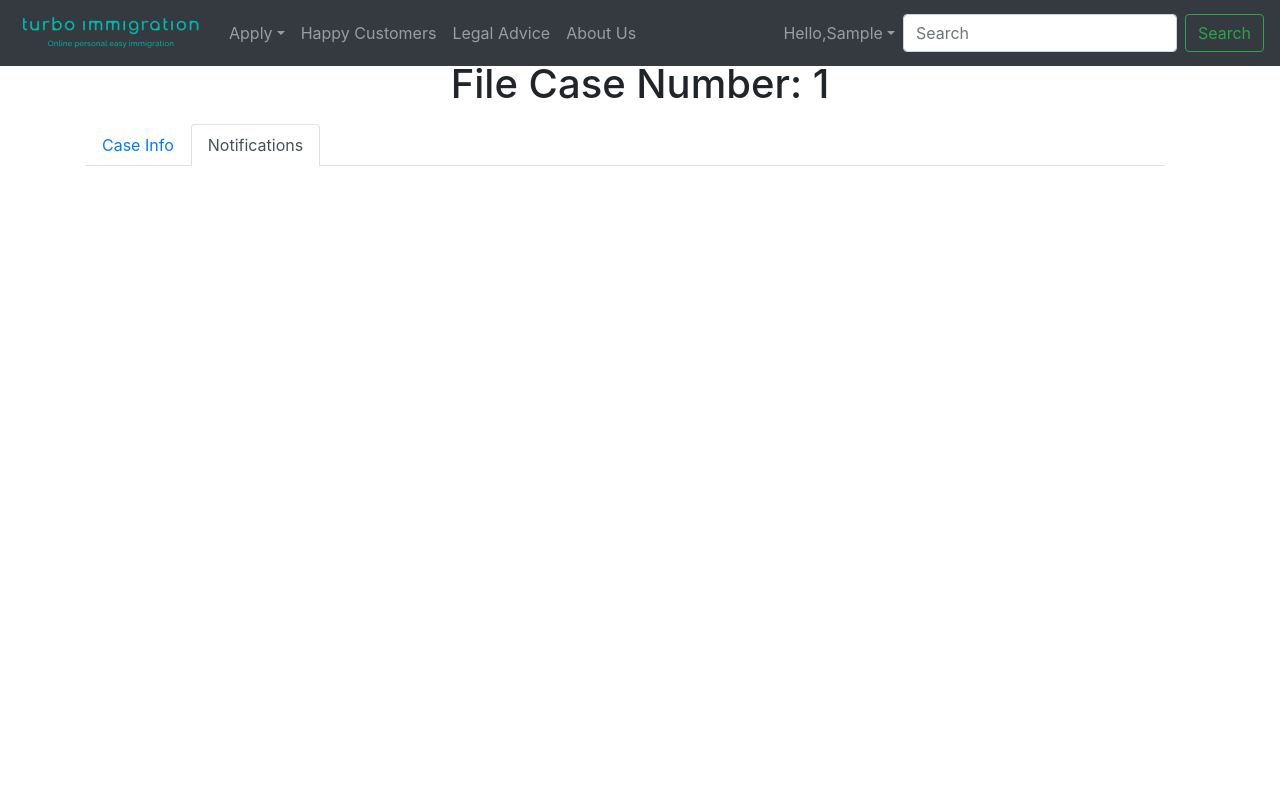
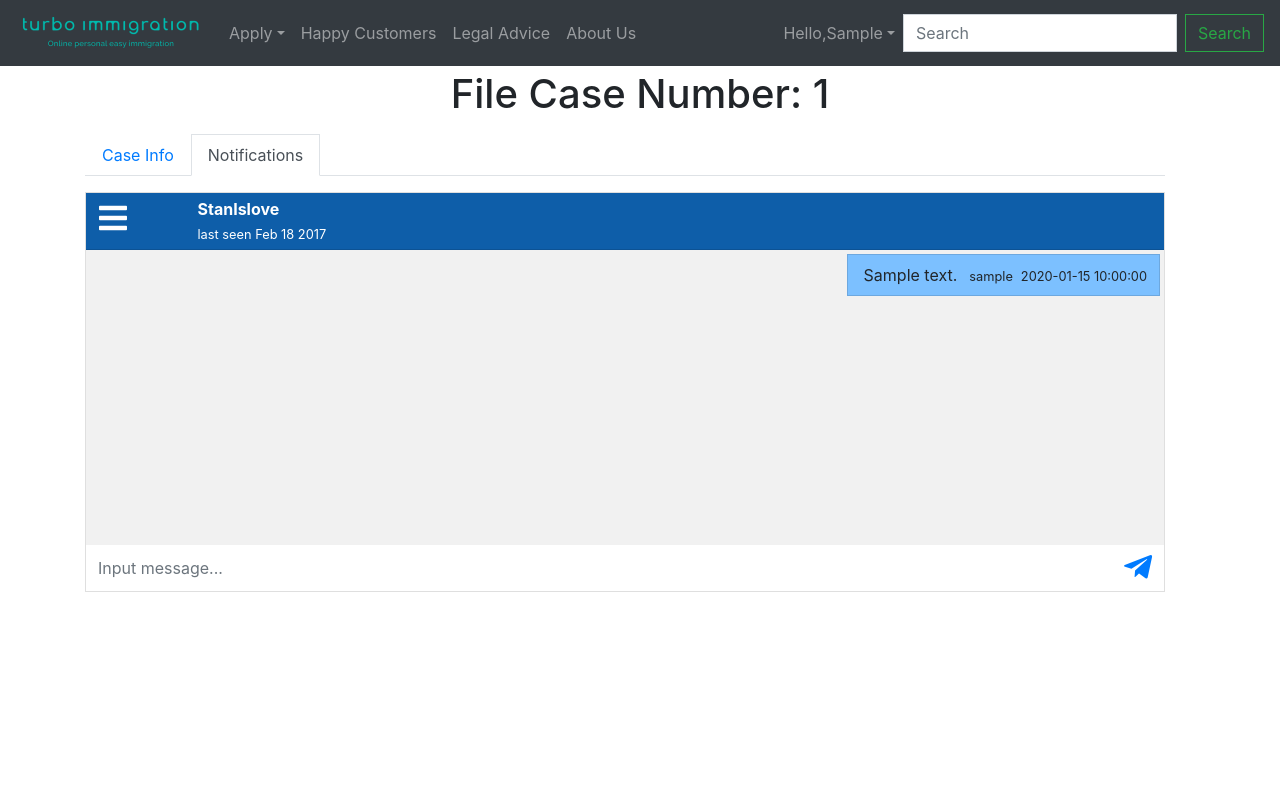
Before and after one commit to paketeserrano/turboimmigration, a Flask app: page /getFileCase/1 in a window 1280 px wide, after a click on "Notifications". Run offline with Flask 2, Linux system fonts and the light colour scheme; a user stored in the database is signed in; tables that the repository leaves empty hold one stand-in row (values such as "Sample post"); some libraries are stand-ins or nearby versions.

Commit message:
Adding notifications chat

```diff
--- a/app/routes.py
+++ b/app/routes.py
@@ -290,3 +290,18 @@ def getCaseItem(id = None):
 			return send_file(filecaseitem['itempath'], attachment_filename=filecaseitem['name'])
 		except Exception as e:
 			return str(e)
+
+@app.route("/getChat",methods=['GET'])
+def getChat():
+	caseid = str(request.args.get('caseid'))
+	print("caseid: " + str(caseid))
+	db = DBLayer.DB()
+	chat = db.getFileCaseChat(caseid)
+	return json.dumps(chat,default=str)
+
+@app.route("/newChatMessage",methods=['POST'])
+def newChatMessage():
+	data_received = request.get_json()
+	db = DBLayer.DB()
+	db.addChatMessage(data_received['chatid'],data_received['message'],data_received['userid'],data_received['username'])
+	return '{"status":"ok"}'
--- /dev/null
+++ b/app/static/css/filecasenotifications.css
@@ -0,0 +1,82 @@
+body {
+    min-height: 100vh;
+    padding: 10px;
+}
+.chat-container {
+    height: 25rem;
+    min-height: 20rem;
+}
+
+* {
+    border-radius: 0px!important;
+    border-collapse: collapse;
+    box-shadow:none!important;
+}
+
+.message-card {
+    max-width: 60%;
+}
+.bg-lightblue{
+    background-color:#7CC0FF;
+}
+.bg-darkblue{
+    background-color:#0E5EA9;
+}
+.bg-lightgrey {
+    background-color:#f1f1f1;
+}
+.search-input-h {
+    height: 10%!important;
+}
+
+.hover-color-darkblue:hover {
+    color:#0E5EA9!important;
+}
+.hover-color-lightgray:hover {
+    color:#dcdcdc!important;
+}
+.hover-bg-lightgray:hover {
+    background-color: #dcdcdc!important;
+    cursor:pointer;
+}
+.active.hover-bg-lightgray:hover {
+    background-color: #0E5EA9!important;
+    cursor:pointer;
+}
+.border-chat-lightgray{
+    border-style: solid;
+    border-width: 1px 0 1px 1px;
+    border-color: #dfdfdf!important;
+}
+.text-white{
+    color: white;
+}
+.message-scroll {
+    overflow-y: auto;
+}
+.sidebar-scroll {
+   overflow-y: auto;
+}
+#sidebar-content {
+    display: flex;
+    flex-direction: column;
+}
+#list-group {
+    flex: 1 1;
+}
+::-webkit-scrollbar-track {
+  -webkit-box-shadow: inset 0 0 6px rgba(0, 0, 0, 0.1);
+  background-color: #F5F5F5;
+}
+
+::-webkit-scrollbar {
+  width: 5px;
+  background-color: #F5F5F5;
+}
+
+::-webkit-scrollbar-thumb {
+  -webkit-box-shadow: inset 0 0 6px rgba(0, 0, 0, 0.1);
+  background-image: -webkit-gradient(linear, left bottom, left top, from(#30cfd0), to(#330867));
+  background-image: -webkit-linear-gradient(bottom, #30cfd0 0%, #330867 100%);
+  background-image: linear-gradient(to top, #30cfd0 0%, #330867 100%);
+}
--- a/app/static/js/filecase.js
+++ b/app/static/js/filecase.js
@@ -2,6 +2,7 @@ var surveys;
 var selectedCaseItemName;
 var selectedCaseItemId = -1;
 var rowToDelete;
+var chat;
 
 function downloadSurvey(surveyId)
 {
@@ -278,7 +279,57 @@ function prepareDeleteCaseItem(domElement){
    $('#deleteCaseItemText').html(myhtml);
 }
 
+$('#sendChatMessage').on('click', function() {
+	console.log("-----------------------");
+	console.log($('#chatMessage').val());
+	console.log("-----------------------");
+
+	console.log("current_user_name: " + current_user_name);
+
+	message = $('#chatMessage').val();
+	// Add the message with sending message
+	var dateNow = new Date(Date.now());
+	console.log(dateNow);
+	messageTime = dateNow.getFullYear() + "-" + (dateNow.getMonth()+1) + "-" + dateNow.getDay();
+	html = ""
+	html += '<div class="row justify-content-end">';
+	html += '<div class="card message-card bg-lightblue m-1">';
+	html += '<div class="card-body p-2">';
+	html += '<span class="mx-2">' + message + '</span>';
+	html += '<span class="float-right mx-1"><small>' + messageTime + '</i></small></span>';
+	html += '<span class="float-right mx-1"><small>' + current_user_name + '</i></small></span>';
+	html += '</div>';
+	html += '</div>';
+	html += '</div>';
+
+	newChatMessage = $('#chatMessage').val();
+	$('#chatMessage').val("");
+	$('#chatMessagesList').append(html);
+	$('#chatMessagesList').animate({scrollTop: $('#chatMessagesList').prop("scrollHeight")}, 500);
+
+    $.ajax({
+        type: 'POST',
+        url: '/newChatMessage',
+        contentType: 'application/json;charset=UTF-8',
+        data: JSON.stringify({
+            'chatid': chat['id'],
+            'message': newChatMessage,
+            'userid': current_user_id,
+            'username':current_user_name
+        }),
+        success:function(res){
+            var data=JSON.parse(res);
+        },
+        error: function(returned_value){
+            console.log("Error sending the chat message. Please check server logs")
+        }
+    })
+})
+
 $(document).ready(function() {
+
+	console.log("----------------- current_user_id:");
+	console.log(current_user_id);
 
 	//// Citizenship Docs////
 
@@ -350,4 +401,66 @@ $(document).ready(function() {
 		domElement = $(this);
 		prepareDeleteCaseItem(domElement);
 	});
+
+
+	// Populate notifications
+    $.ajax({
+        type: 'GET',
+        url: '/getChat',
+        data: {'caseid':filecaseInfo['id']},
+        success:function(data) {
+        	chat =JSON.parse(data);
+        	console.log(chat);
+        	renderChat(chat);
+        },
+        error: function(data) {
+        	console.log(data);
+        },
+        contentType: 'application/json;charset=UTF-8'
+    })
+
 })
+
+function renderChat(chat){
+	console.log("-------")
+	console.log(chat);
+	console.log("-------")
+	chatMessages = chat['messages'];
+	console.log("-------")
+	console.log(chatMessages);
+	console.log("-------")
+	console.log("current_user_id: " + current_user_id);
+	html = "";
+	for (index = 0; index < chatMessages.length; ++index){
+		message = chatMessages[index];
+		console.log("++++++++++++++++++++++")
+		console.log(message);
+		console.log("++++++++++++++++++++++")
+		if(message['userid'] == current_user_id){
+			html += '<div class="row justify-content-end">';
+			html += '<div class="card message-card bg-lightblue m-1">';
+			html += '<div class="card-body p-2">';
+			html += '<span class="mx-2">' + message['message'] + '</span>';
+			html += '<span class="float-right mx-1"><small>' + message['time'] + '</small></span>';
+			html += '<span class="float-right mx-1"><small>' + message['username'] + '</i></small></span>'
+			html += '</div>';
+			html += '</div>';
+			html += '</div>';
+		}
+		else{
+			html += '<div class="row">';
+			html += '<div class="card message-card m-1">';
+			html += '<div class="card-body p-2">';
+			html += '<span class="mx-2">' + message['message'] + '</span>';
+			html += '<span class="float-right mx-1"><small>' + message['time'] + '</i></small></span>';
+			html += '<span class="float-right mx-1"><small>' + message['username'] + '</i></small></span>'
+			html += '</div>';
+			html += '</div>';
+			html += '</div>';
+		}
+	}
+
+	console.log(html);
+	$('#chatMessagesList').append(html);
+	$('#chatMessagesList').animate({scrollTop: $('#chatMessagesList').prop("scrollHeight")}, 500);
+}
--- a/app/templates/base.html
+++ b/app/templates/base.html
@@ -89,6 +89,9 @@
     <script src="https://code.jquery.com/jquery-3.4.1.min.js" integrity="sha256-CSXorXvZcTkaix6Yvo6HppcZGetbYMGWSFlBw8HfCJo=" crossorigin="anonymous"></script>
     <script src="https://cdnjs.cloudflare.com/ajax/libs/popper.js/1.12.9/umd/popper.min.js" integrity="sha384-ApNbgh9B+Y1QKtv3Rn7W3mgPxhU9K/ScQsAP7hUibX39j7fakFPskvXusvfa0b4Q" crossorigin="anonymous"></script>
     <script src="https://maxcdn.bootstrapcdn.com/bootstrap/4.0.0/js/bootstrap.min.js" integrity="sha384-JZR6Spejh4U02d8jOt6vLEHfe/JQGiRRSQQxSfFWpi1MquVdAyjUar5+76PVCmYl" crossorigin="anonymous"></script>
+
+    <script> var current_user_id = {{ current_user.id }}; </script>
+    <script> var current_user_name = "{{ current_user.firstname }} {{current_user.lastname}}" ; </script>
     {% endblock %}
   </body>
 </html>
--- a/app/templates/filecase.html
+++ b/app/templates/filecase.html
@@ -24,6 +24,7 @@
              </div><!--/tab-pane-->
 
              <div class="tab-pane" id="notifications">
+                {% include 'filecasenotifications.html' %}
               </div><!--/tab-pane-->
 
           </div><!--/tab-content-->
@@ -58,6 +59,7 @@
 	<!-- Libraries below come from https://plugins.krajee.com/file-input -->
 	<link href="https://cdnjs.cloudflare.com/ajax/libs/bootstrap-fileinput/5.0.1/css/fileinput.min.css" media="all" rel="stylesheet" type="text/css" />
 	<link rel="stylesheet" href="https://use.fontawesome.com/releases/v5.5.0/css/all.css" crossorigin="anonymous">
+  <link rel="stylesheet" href="../static/css/filecasenotifications.css">
 	<script src="https://cdnjs.cloudflare.com/ajax/libs/bootstrap-fileinput/5.0.1/js/fileinput.min.js"></script>
 	<script src="https://cdnjs.cloudflare.com/ajax/libs/bootstrap-fileinput/5.0.1/themes/fas/theme.min.js"></script>
 
--- /dev/null
+++ b/app/templates/filecasenotifications.html
@@ -0,0 +1,39 @@
+<div class="container-fluid chat-container">
+    <div class="row h-100">
+        <div class="col d-flex p-0">
+            <div class="card" style="width:100%">
+                <div class="card-header bg-darkblue text-white py-1 px-2" style="flex: 0.5 1">
+                    <div class="d-flex flex-row justify-content-start">
+                        <div class="col-1 p-1">
+                            <button class="btn text-white bg-darkblue p-0 hover-color-lightgray">
+                                <i class="fas fa-bars fa-2x"></i>
+                            </button>
+                        </div>
+                        <div class="col">
+                            <div class="my-0">
+                                <b>StanIslove</b>
+                            </div>
+                            <div class="my-0">
+                                <small>last seen Feb 18 2017</small>
+                            </div>
+                        </div>
+                    </div>
+                </div>
+                <div class="card-body bg-lightgrey d-flex flex-column p-0" style="flex: 9 1;max-height:600px">
+                    <div class="container-fluid message-scroll" style="flex: 1 1" id="chatMessagesList">
+                    </div>
+                    <div class="input-group">
+                        <input type="text" class="form-control border-0" placeholder="Input message..." id="chatMessage">
+                        <span class="input-group-addon">
+                            <button class="btn border-0 bg-white text-primary hover-color-darkblue" type="button" id="sendChatMessage">
+                                <i class="fab fa-telegram-plane fa-2x"></i>
+                            </button>
+                        </span>
+                    </div>
+                </div>
+            </div>
+        </div>
+    </div>
+    <!-- row -->
+</div>
+<!-- container -->
```
Also changed, not shown: app/TurboImmigration.sql (+26 -0 lines), app/db.py (+50 -4 lines).
